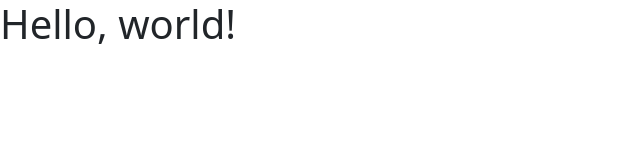
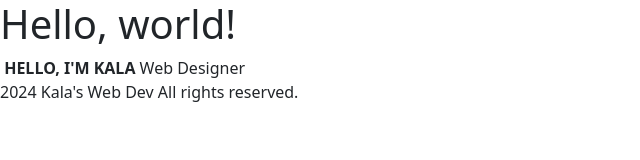
Before and after one commit to kalasubramani/Portfolio, a plain HTML site: page index.html in a window 1280 px wide. Shown: the whole page, without its empty margins (0-640 px from the left). Drawn offline with nearby package versions, Linux system fonts and the light colour scheme.

Commit message:
portfolio

```diff
--- a/index.html
+++ b/index.html
@@ -9,5 +9,21 @@
   <body>
     <h1>Hello, world!</h1>
     <script src="https://cdn.jsdelivr.net/npm/bootstrap@5.3.3/dist/js/bootstrap.bundle.min.js" integrity="sha384-YvpcrYf0tY3lHB60NNkmXc5s9fDVZLESaAA55NDzOxhy9GkcIdslK1eN7N6jIeHz" crossorigin="anonymous"></script>
+    <section class="header">
+      <div>
+        <img/>
+        <span><b>HELLO, I'M KALA</b></span>
+        <span>Web Designer</span>
+      </div>
+    </section>
+    <section class="mainImg">
+
+    </section>
+    <section class="porfolio">
+
+    </section>
+    <section class="footer">
+      <span>2024 <a>Kala's Web Dev</a> All rights reserved.</span>
+    </section>
   </body>
 </html>
```
